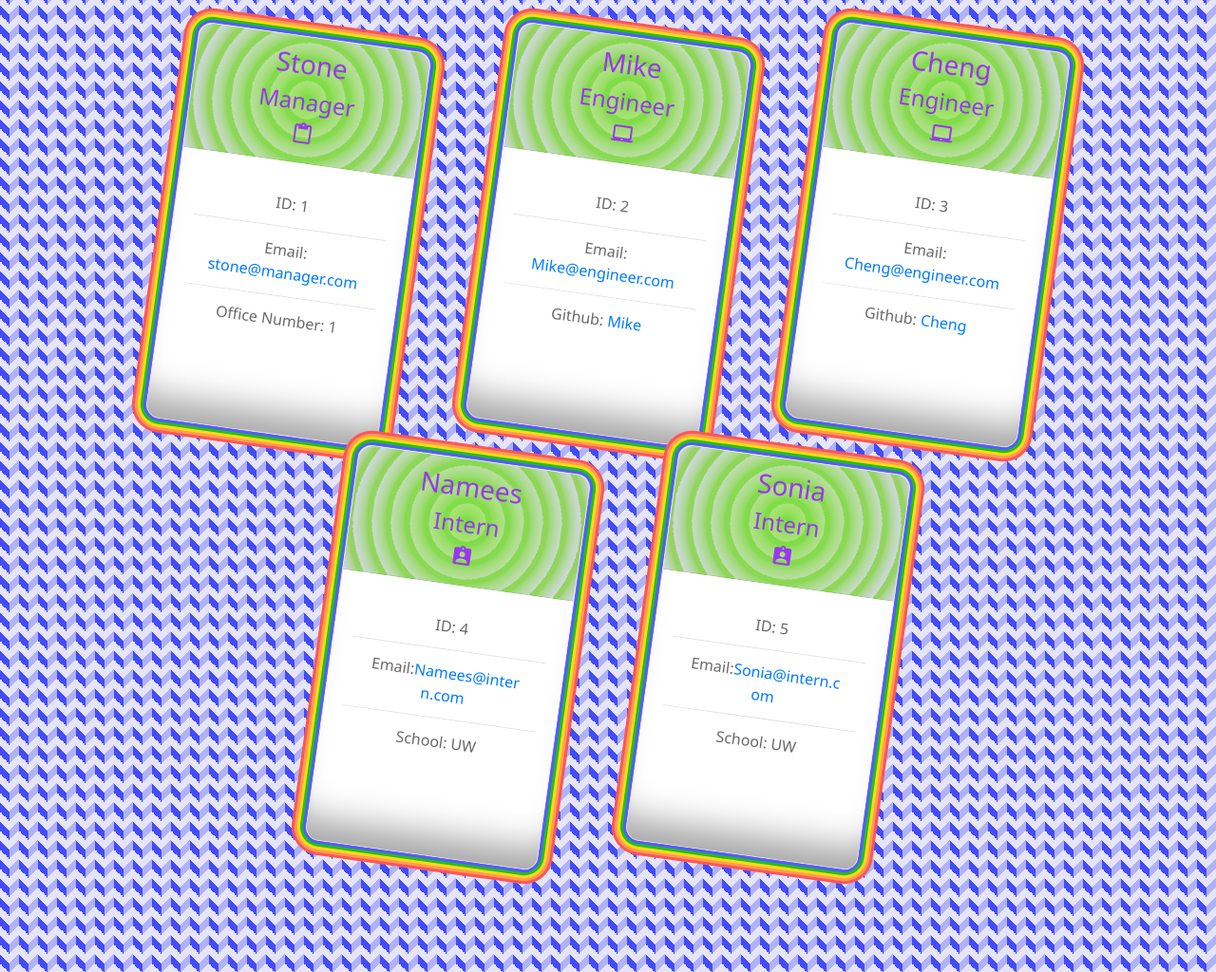
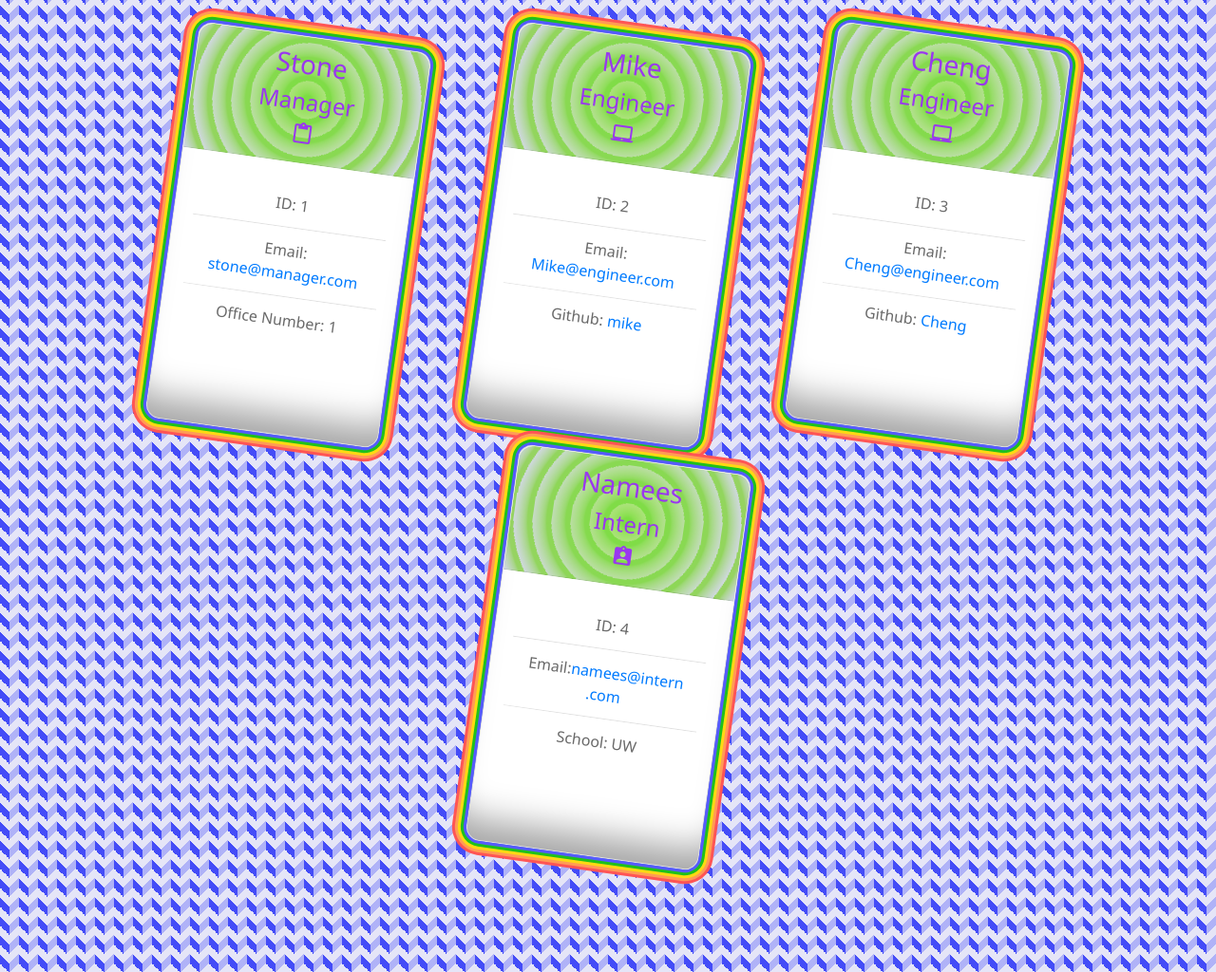
Before and after one commit to stone-com/Week-10-Team-Profile-Generator, a website: page dist/index.html in a window 1280 px wide. Shown: the part 265-1289 px from the top of the page at 95% size. Drawn offline with nearby package versions, Linux system fonts and the light colour scheme.

```diff
--- a/dist/index.html
+++ b/dist/index.html
@@ -44,7 +44,7 @@
             <ul class="card-body list-group-flush">
                 <li class="id list-group-item">ID: 2</li>
                 <li class="email list-group-item">Email: <a href="mailto:Mike@engineer.com">Mike@engineer.com</a></li>
-                <li class="github list-group-item">Github: <a href="https://github.com/Mike">Mike</a></li>
+                <li class="github list-group-item">Github: <a href="https://github.com/mike">mike</a></li>
             </ul>
         </div>
     </div>
@@ -71,21 +71,7 @@
             </div>
             <ul class="card-body list-group-flush">
                 <li class="id list-group-item">ID: 4</li>
-                <li class="email list-group-item">Email:<a href="mailto:Namees@intern.com">Namees@intern.com</a></li>
-                <li class="school list-group-item">School: UW</li>
-            </ul>
-        </div>
-    </div>
-
-    <div class="col-4 mt-4">
-        <div class="card h-100">
-            <div class="card-header employee">
-                <h3>Sonia</h3>
-                <h4>Intern</h4><i class="material-icons">assignment_ind</i>
-            </div>
-            <ul class="card-body list-group-flush">
-                <li class="id list-group-item">ID: 5</li>
-                <li class="email list-group-item">Email:<a href="mailto:Sonia@intern.com">Sonia@intern.com</a></li>
+                <li class="email list-group-item">Email:<a href="mailto:namees@intern.com">namees@intern.com</a></li>
                 <li class="school list-group-item">School: UW</li>
             </ul>
         </div>
```
